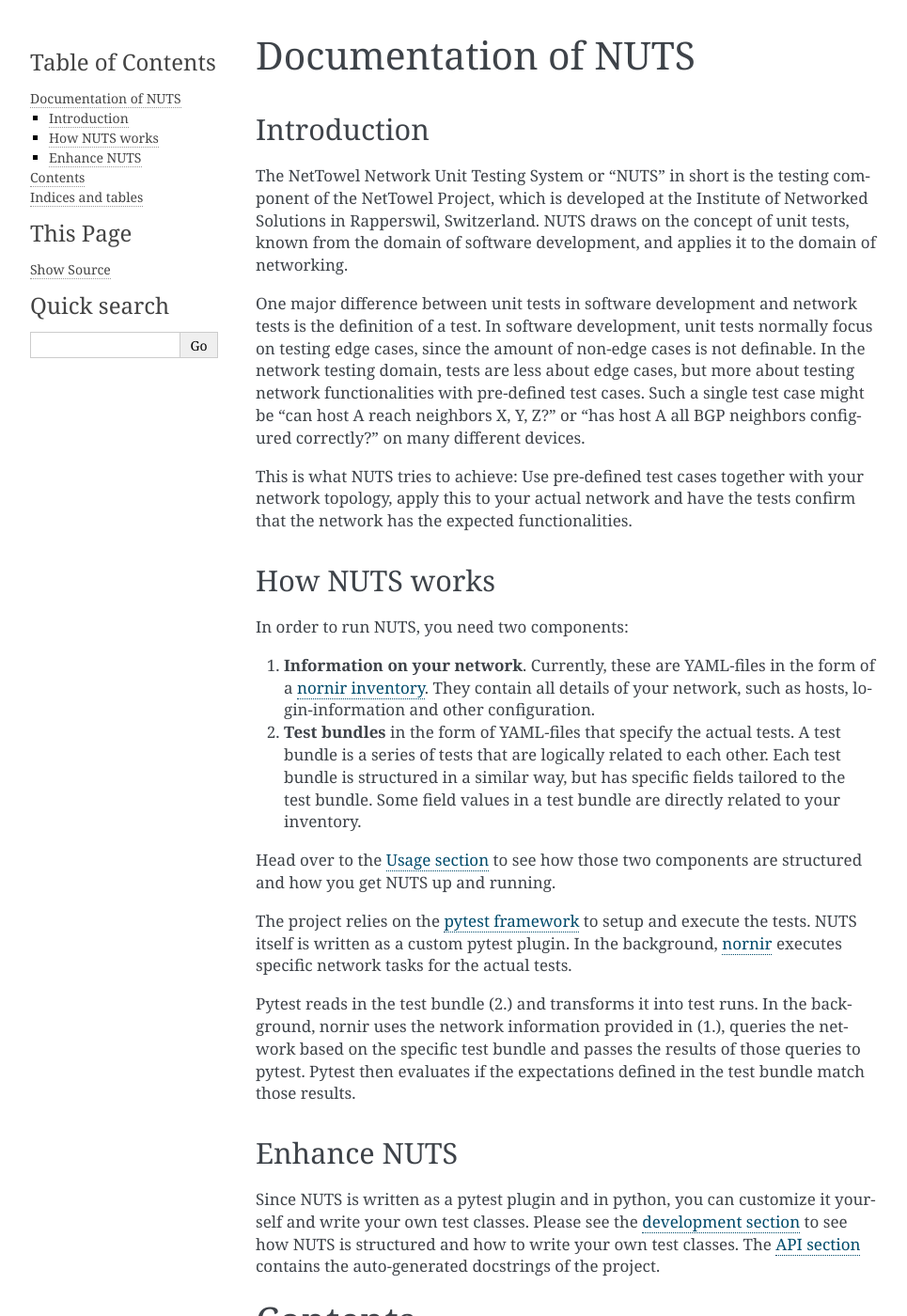
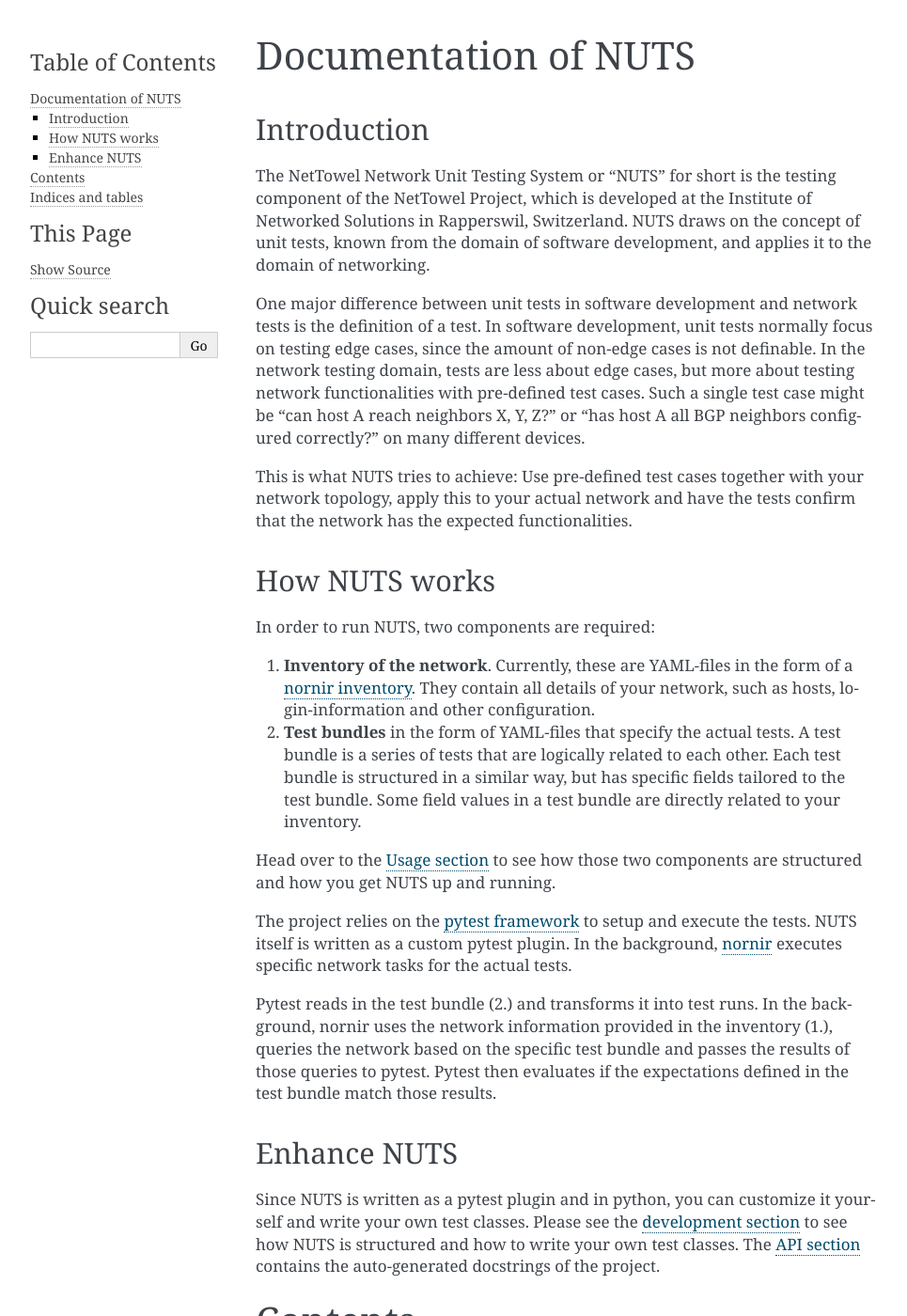
Before and after one commit to network-unit-testing-system/nuts, a Sphinx documentation site: the page built from docs/source/index.rst, in a window 1280 px wide and 1400 px high. Shown: the whole window at 94% size, without its empty margins (148-1113 px from the left). Built offline with Sphinx 7.4.7, drawn with Linux system fonts in a browser that asks for light colours; some of the changed text lies outside the part shown.

Commit message:
incorporate mgabriel's annotations

```diff
--- a/docs/source/index.rst
+++ b/docs/source/index.rst
@@ -1,7 +1,4 @@
-.. NUTS - NetTowel Network Unit Testing System documentation master file, created by
-   sphinx-quickstart on Tue Nov 24 09:43:45 2020.
-   You can adapt this file completely to your liking, but it should at least
-   contain the root `toctree` directive.
+.. NUTS - NetTowel Network Unit Testing System documentation master file
 
 Documentation of NUTS
 =====================
@@ -9,7 +6,7 @@
 Introduction
 ------------
 
-The NetTowel Network Unit Testing System or "NUTS" in short is the
+The NetTowel Network Unit Testing System or "NUTS" for short is the
 testing component of the NetTowel Project, which is developed at the Institute of Networked Solutions in Rapperswil, Switzerland.
 NUTS draws on the concept of unit tests, known from the domain of
 software development, and applies it to the domain of networking.
@@ -27,9 +24,9 @@
 How NUTS works
 --------------
 
-In order to run NUTS, you need two components:
+In order to run NUTS, two components are required:
 
-#. **Information on your network**. Currently, these are YAML-files in the form of a `nornir inventory <https://nornir.readthedocs.io/en/latest/tutorial/inventory.html>`__. They contain all details of your network, such as hosts, login-information and other configuration.
+#. **Inventory of the network**.  Currently, these are YAML-files in the form of a `nornir inventory <https://nornir.readthedocs.io/en/latest/tutorial/inventory.html>`__. They contain all details of your network, such as hosts, login-information and other configuration.
 
 #. **Test bundles** in the form of YAML-files that specify the actual tests. A test bundle is a series of tests that are logically related to each other. Each test bundle is structured in a similar way, but has specific fields tailored to the test bundle. Some field values in a test bundle are directly related to your inventory.
 
@@ -38,7 +35,7 @@
 The project relies on the `pytest framework <https://docs.pytest.org/>`__ to setup and execute the
 tests. NUTS itself is written as a custom pytest plugin. In the background, `nornir <https://nornir.readthedocs.io/>`__ executes specific network tasks for the actual tests.
 
-Pytest reads in the test bundle (2.) and transforms it into test runs. In the background, nornir uses the network information provided in (1.), queries the network based on the specific test bundle and passes the results of those queries to pytest. Pytest then evaluates if the expectations defined in the test bundle match those results.
+Pytest reads in the test bundle (2.) and transforms it into test runs. In the background, nornir uses the network information provided in the inventory (1.), queries the network based on the specific test bundle and passes the results of those queries to pytest. Pytest then evaluates if the expectations defined in the test bundle match those results.
 
 Enhance NUTS
 ------------
--- a/docs/source/installation/index.rst
+++ b/docs/source/installation/index.rst
@@ -1,7 +1,7 @@
 Installation of NUTS
 ====================
 
-Installation instructions
+Installation Instructions
 -------------------------
 
 NUTS is currently not published via pip. It has to be cloned and installed manually.
--- a/docs/source/testbundles/alltestbundles.rst
+++ b/docs/source/testbundles/alltestbundles.rst
@@ -1,7 +1,7 @@
 Test Bundles
 ============
 
-A test bundle contains one ore more tests that are logically related to each other. For example, a test bundle about BGP neighbors has a test that checks the correctness of the local ID, another test checks if a peer is up etc. These tests are defined by the individual fields for each entry in `test_data`. If all fields are present, all tests are executed. If the field is missing, the test is skipped: In the example on BGP neighbors below, ``R2`` only has a test that checks if its neighbor is down (``is_up: false``). All other tests whose fields are missing will be shown as "skipped" in the results.
+A test bundle contains one ore more tests that are logically related to each other. For example, a test bundle about BGP neighbors has a test that checks the correctness of the local ID, another test checks if a peer is up etc. These tests are defined by the individual fields for each entry in ``test_data``. If all fields are present, all tests are executed. If the field is missing, the test will be shown as "skipped" in the results. In the example on BGP neighbors below, ``R2`` only has a test that checks if its neighbor is down (``is_up: false``).
 
 This section contains all test bundles which have been implemented in NUTS, you can incorporate them in your own bundles. They can be executed with the command ``$ pytest <test>.yaml`` from your project root.
 
```
Also changed, not shown: docs/source/tutorial/firststeps.rst (+7 -11 lines).
